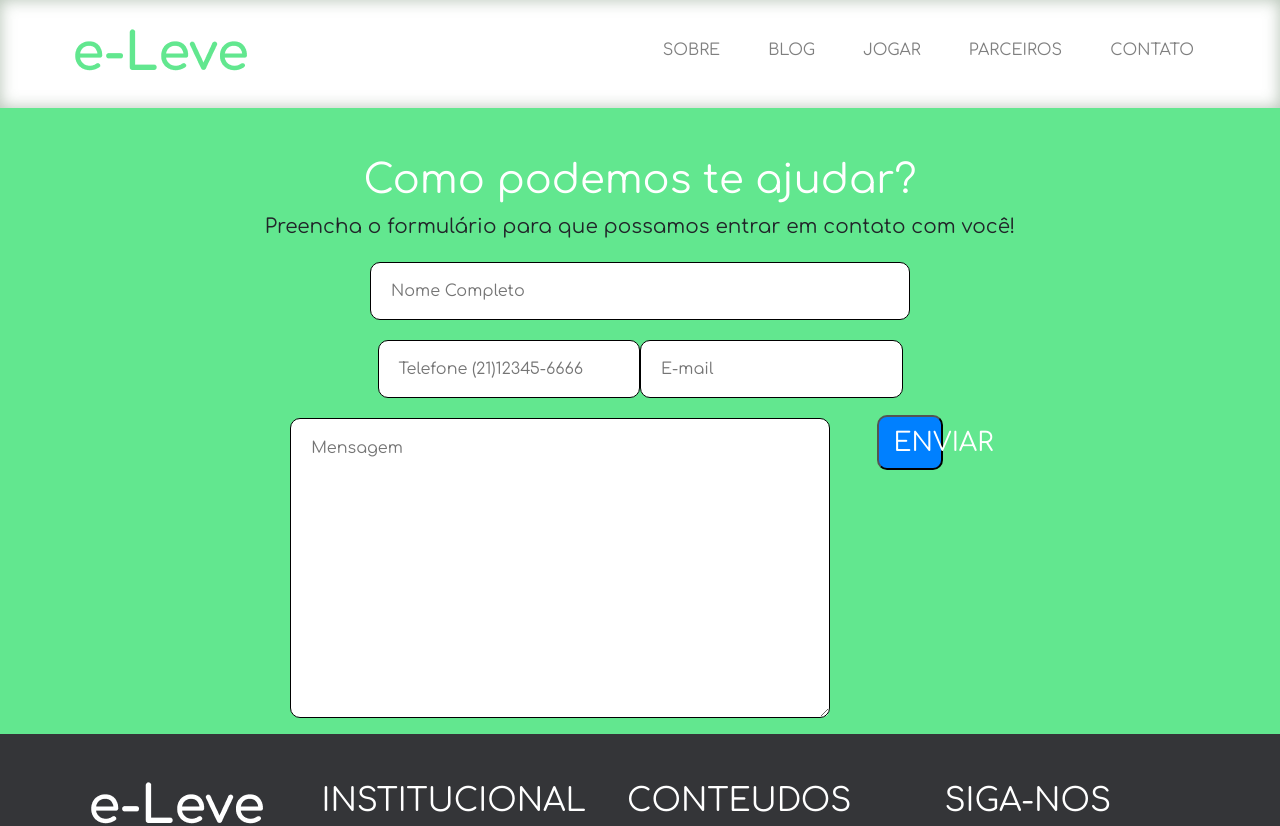
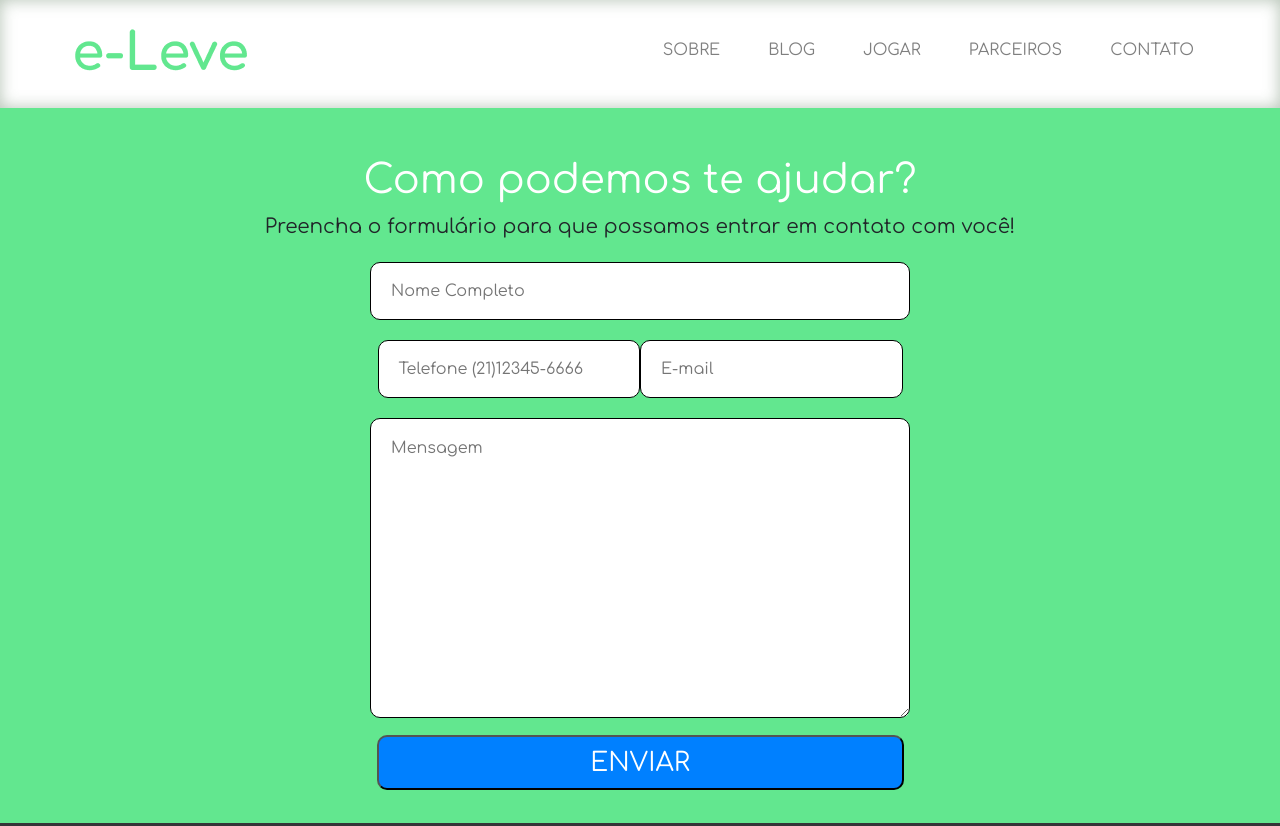
Before and after one commit to figuart/e-Leve-React, a React (Create React App) app: page /Contato in a window 1280 px wide. Shown: the top 826 px of the page. Built offline with nearby package versions, Linux system fonts and the light colour scheme; what webfontloader would draw is missing.

Commit message:
Update Contato.js
rearrange the form

```diff
--- a/src/view/Contato.js
+++ b/src/view/Contato.js
@@ -21,7 +21,7 @@ export default function Contato() {
                 </TelMail>
                 <Mensagem type="text" className="col-12 col-sm-6" name="mensagem" placeholder="Mensagem" id="messenger"></Mensagem>
 
-                <div className="button btn">
+                <div className="button btn col-12">
                     <Enviar className="col-12 col-sm-6 "type="submit">ENVIAR</Enviar>
                 </div>
 
```
